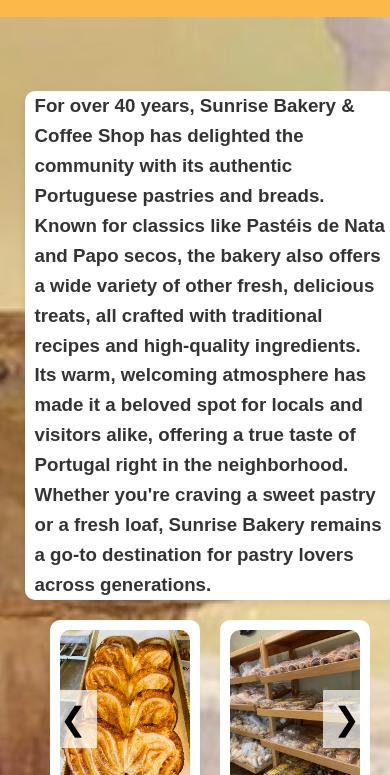
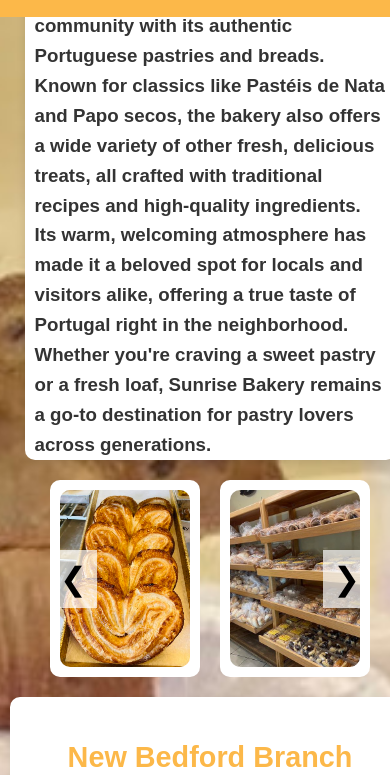
Before and after one commit to Ivory0212/SunriseBakery, a plain HTML site: page index.html in a window 390 px wide. Shown: the part 69-844 px from the top of the page. Drawn offline with nearby package versions, Linux system fonts and the light colour scheme; some packages are replaced by stand-ins of ours; no server answers; a script that the page names is missing.

Commit message:
Add files via upload

```diff
--- a/index.html
+++ b/index.html
@@ -373,7 +373,7 @@
             .carousel-container {
                 margin-left: 0;
                 width: 100%;
-                padding: 160px 20px 10px; /* 调整顶部内边距 */
+                padding: 40px 20px 10px; /* 调整顶部内边距 */
 				padding-bottom: 5px; /* 在移动设备上进一步减少底部内边距 */
 				margin-bottom: 5px; /* 减少底部外边距 */
             }
@@ -432,7 +432,7 @@
 
 			.product-carousel-section,
 			.carousel-container {
-				padding: 160px 15px 5px; /* 减少底部内边距 */
+				padding: 20px 15px 5px; /* 减少底部内边距 */
 				padding-bottom: 0; /* 最小化底部内边距 */
 				margin-bottom: 0; /* 最小化底部外边距 */
 			}
```
